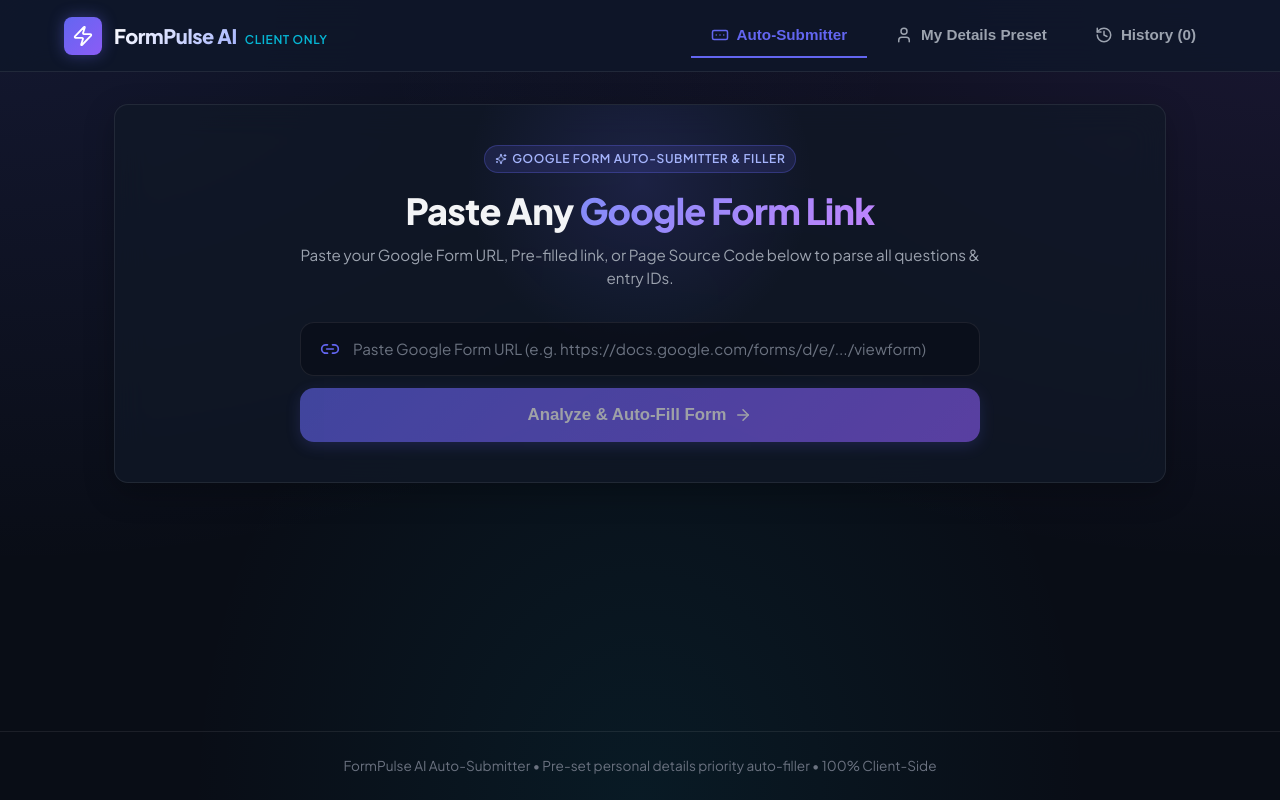
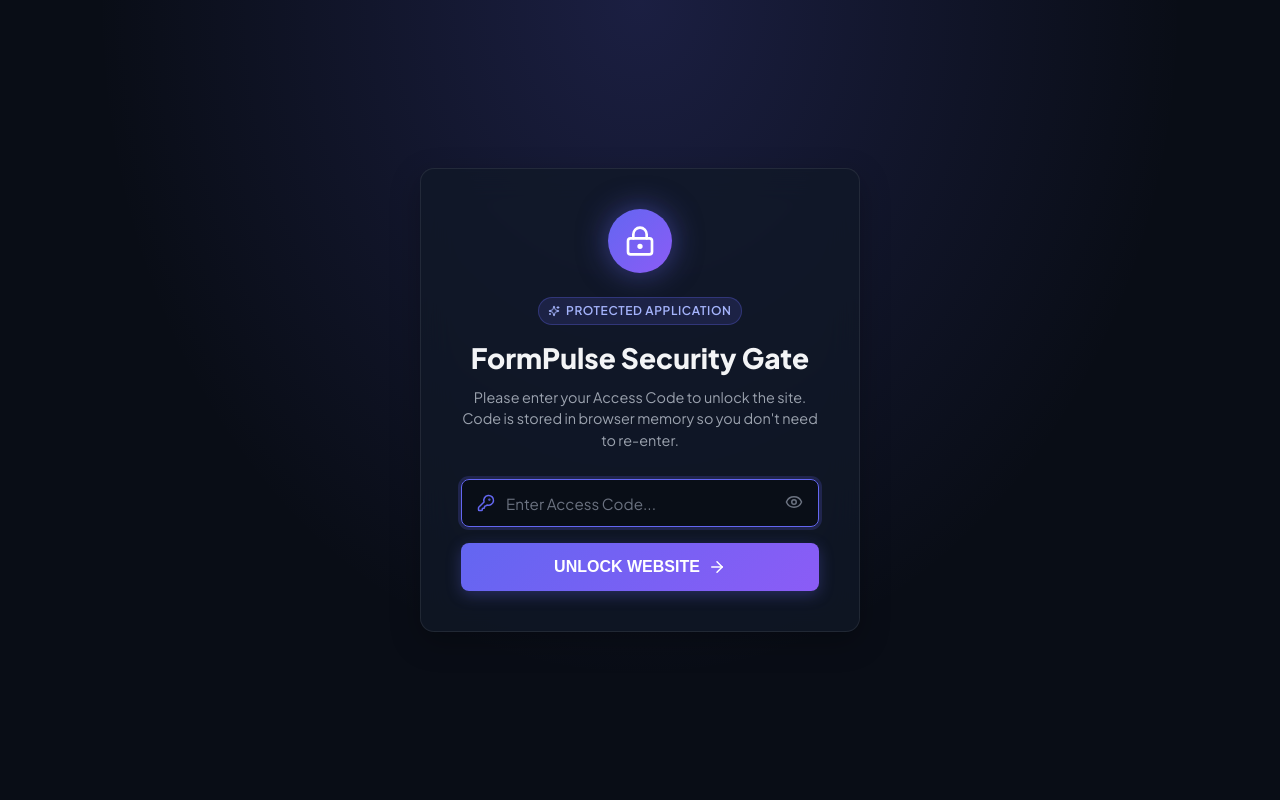
Before and after one commit to amarlovetips/googleformauto, a React (Vite) app: page / in a window 1280 px wide. Built offline with nearby package versions, Linux system fonts and the light colour scheme; the HTML template or start-up script is replaced by a standard one.

Commit message:
Add full site Access Code protection (I love Earntap) with browser localStorage persistence

```diff
--- a/src/App.jsx
+++ b/src/App.jsx
@@ -1,11 +1,12 @@
 import React, { useState, useEffect } from 'react';
-import { Sparkles, User, History, Zap, FormInput, Plus, Trash2, Sliders, CheckCircle2 } from 'lucide-react';
+import { Sparkles, User, History, Zap, FormInput, Lock } from 'lucide-react';
 
 import FormParser from './components/FormParser';
 import UserPreset from './components/UserPreset';
 import FieldMapper from './components/FieldMapper';
 import Submitter from './components/Submitter';
 import HistoryLog from './components/HistoryLog';
+import AccessGate from './components/AccessGate';
 
 import { loadUserPreset, loadSubmissionHistory, clearSubmissionHistory, DEFAULT_PRESET } from './utils/storage';
 import { generateFieldValue } from './utils/formUtils';
@@ -27,7 +28,6 @@
     setHistoryList(loadSubmissionHistory());
   }, []);
 
-  // Helper to re-populate all fields based on current preset and parsed form schema
   const fillFieldsForSchema = (schema, preset) => {
     if (!schema || !schema.fields) return {};
     const newValues = {};
@@ -37,7 +37,6 @@
     return newValues;
   };
 
-  // Called when user inputs/pastes a Google Form URL
   const handleParseForm = async (formUrl) => {
     setIsLoadingForm(true);
     setParseError(null);
@@ -54,7 +53,6 @@
     }
   };
 
-  // Handle individual field value edits by user
   const handleFieldValueChange = (entryId, newValue) => {
     setFieldValues(prev => ({
       ...prev,
@@ -67,14 +65,12 @@
     }));
   };
 
-  // Re-run auto fill for all fields
   const handleRegenerateAll = () => {
     if (parsedForm) {
       setFieldValues(fillFieldsForSchema(parsedForm, userPreset));
     }
   };
 
-  // When user updates preset profile
   const handleUpdatePreset = (newPreset) => {
     setUserPreset(newPreset);
     if (parsedForm) {
@@ -82,7 +78,6 @@
     }
   };
 
-  // Clear history handler
   const handleClearHistory = () => {
     if (window.confirm('Clear all submission history logs?')) {
       const updated = clearSubmissionHistory();
@@ -90,45 +85,19 @@
     }
   };
 
-  // Called after a submission completes
   const handleSubmissionComplete = () => {
     setHistoryList(loadSubmissionHistory());
   };
 
-  // Create manual form schema if URL fetch fails or user wants custom entries
-  const handleCreateManualForm = () => {
-    const manualSchema = {
-      formTitle: 'Custom Google Form',
-      formDescription: 'Manually specified entry fields',
-      formUrl: '',
-      submitUrl: 'https://docs.google.com/forms/d/e/YOUR_FORM_ID/formResponse',
-      formId: 'YOUR_FORM_ID',
-      fields: [
-        {
-          id: '1',
-          entryId: 'entry.1000001',
-          title: 'Full Name',
-          description: '',
-          type: 'short_text',
-          required: true,
-          choices: []
-        },
-        {
-          id: '2',
-          entryId: 'entry.1000002',
-          title: 'Email Address',
-          description: '',
-          type: 'short_text',
-          required: true,
-          choices: []
+  const handleLockOut = () => {
+    if (window.confirm('Lock site and remove saved access code from this browser?')) {
+      localStorage.removeItem('formpulse_access_code');
+      window.location.reload();
     }
-      ]
-    };
-    setParsedForm(manualSchema);
-    setFieldValues(fillFieldsForSchema(manualSchema, userPreset));
   };
 
   return (
+    <AccessGate>
       <div style={{ minHeight: '100vh', display: 'flex', flexDirection: 'column' }}>
 
         {/* Top Glass Navigation Bar */}
@@ -152,7 +121,7 @@
                   FormPulse AI
                 </span>
                 <span style={{ fontSize: '0.75rem', color: 'var(--accent-cyan)', marginLeft: '0.5rem', fontWeight: '600', textTransform: 'uppercase', letterSpacing: '0.05em' }}>
-                CLIENT ONLY
+                  PROTECTED
                 </span>
               </div>
             </div>
@@ -176,6 +145,27 @@
                 onClick={() => setActiveTab('history')}
               >
                 <History size={18} /> History ({historyList.length})
+              </button>
+
+              <button
+                type="button"
+                onClick={handleLockOut}
+                title="Lock Site Security"
+                style={{
+                  background: 'rgba(244, 63, 94, 0.1)',
+                  border: '1px solid rgba(244, 63, 94, 0.3)',
+                  color: 'var(--accent-rose)',
+                  padding: '0.5rem 0.75rem',
+                  borderRadius: 'var(--radius-sm)',
+                  cursor: 'pointer',
+                  display: 'flex',
+                  alignItems: 'center',
+                  gap: '0.35rem',
+                  fontSize: '0.8rem',
+                  marginLeft: '0.5rem'
+                }}
+              >
+                <Lock size={14} /> Lock Site
               </button>
             </nav>
           </div>
@@ -233,8 +223,9 @@
 
         {/* Footer */}
         <footer style={{ borderTop: '1px solid var(--border-color)', padding: '1.5rem', textAlign: 'center', fontSize: '0.85rem', color: 'var(--text-dim)' }}>
-        FormPulse AI Auto-Submitter &bull; Pre-set personal details priority auto-filler &bull; 100% Client-Side
+          FormPulse AI Auto-Submitter &bull; Protected Access &bull; 100% Client-Side
         </footer>
       </div>
+    </AccessGate>
   );
 }
--- /dev/null
+++ b/src/components/AccessGate.jsx
@@ -0,0 +1,149 @@
+import React, { useState, useEffect } from 'react';
+import { Lock, KeyRound, ArrowRight, ShieldAlert, Sparkles, Eye, EyeOff, LockKeyhole } from 'lucide-react';
+
+const ACCESS_CODE_TARGET = 'I love Earntap';
+const AUTH_STORAGE_KEY = 'formpulse_access_code';
+
+export default function AccessGate({ children }) {
+  const [isAuthenticated, setIsAuthenticated] = useState(false);
+  const [inputCode, setInputCode] = useState('');
+  const [showPassword, setShowPassword] = useState(false);
+  const [errorMsg, setErrorMsg] = useState(null);
+  const [isChecking, setIsChecking] = useState(true);
+
+  useEffect(() => {
+    // Check if access code is already stored in browser
+    const stored = localStorage.getItem(AUTH_STORAGE_KEY);
+    if (stored && stored.trim().toLowerCase() === ACCESS_CODE_TARGET.toLowerCase()) {
+      setIsAuthenticated(true);
+    }
+    setIsChecking(false);
+  }, []);
+
+  const handleUnlock = (e) => {
+    e.preventDefault();
+    if (!inputCode.trim()) return;
+
+    if (inputCode.trim().toLowerCase() === ACCESS_CODE_TARGET.toLowerCase()) {
+      localStorage.setItem(AUTH_STORAGE_KEY, ACCESS_CODE_TARGET);
+      setIsAuthenticated(true);
+      setErrorMsg(null);
+    } else {
+      setErrorMsg('Invalid Access Code! Please enter the correct code to enter.');
+    }
+  };
+
+  const handleLockSite = () => {
+    localStorage.removeItem(AUTH_STORAGE_KEY);
+    setIsAuthenticated(false);
+    setInputCode('');
+  };
+
+  if (isChecking) {
+    return (
+      <div style={{ minHeight: '100vh', display: 'flex', alignItems: 'center', justifyContent: 'center', background: 'var(--bg-dark)' }}>
+        <div style={{ color: 'var(--text-muted)', fontSize: '0.9rem' }}>Verifying Security Access...</div>
+      </div>
+    );
+  }
+
+  // Render Lock Screen if not authenticated
+  if (!isAuthenticated) {
+    return (
+      <div style={{
+        minHeight: '100vh',
+        display: 'flex',
+        alignItems: 'center',
+        justifyContent: 'center',
+        padding: '1.5rem',
+        background: 'var(--bg-dark)',
+        backgroundImage: 'radial-gradient(at 50% 0%, rgba(99, 102, 241, 0.2) 0px, transparent 60%)'
+      }}>
+        <div className="glass-card" style={{ maxWidth: '440px', width: '100%', padding: '2.5rem', textAlign: 'center', position: 'relative', overflow: 'hidden' }}>
+
+          {/* Glowing Lock Icon Header */}
+          <div style={{
+            width: '64px',
+            height: '64px',
+            borderRadius: '50%',
+            background: 'linear-gradient(135deg, var(--primary) 0%, var(--secondary) 100%)',
+            display: 'flex',
+            alignItems: 'center',
+            justifyContent: 'center',
+            margin: '0 auto 1.5rem',
+            boxShadow: '0 0 30px rgba(99, 102, 241, 0.5)'
+          }}>
+            <LockKeyhole size={32} style={{ color: '#fff' }} />
+          </div>
+
+          <div className="badge badge-indigo" style={{ marginBottom: '0.75rem' }}>
+            <Sparkles size={12} /> Protected Application
+          </div>
+
+          <h1 style={{ fontSize: '1.75rem', fontWeight: '800', marginBottom: '0.5rem' }}>
+            FormPulse Security Gate
+          </h1>
+
+          <p style={{ color: 'var(--text-muted)', fontSize: '0.9rem', marginBottom: '1.75rem', lineHeight: '1.5' }}>
+            Please enter your Access Code to unlock the site. Code is stored in browser memory so you don't need to re-enter.
+          </p>
+
+          <form onSubmit={handleUnlock} style={{ display: 'flex', flexDirection: 'column', gap: '1rem' }}>
+            <div style={{ position: 'relative', display: 'flex', alignItems: 'center' }}>
+              <KeyRound style={{ position: 'absolute', left: '1rem', color: 'var(--primary)' }} size={18} />
+
+              <input
+                type={showPassword ? 'text' : 'password'}
+                className="input-control"
+                style={{ paddingLeft: '2.75rem', paddingRight: '2.75rem', height: '48px', fontSize: '0.95rem' }}
+                placeholder="Enter Access Code..."
+                value={inputCode}
+                onChange={(e) => setInputCode(e.target.value)}
+                autoFocus
+                required
+              />
+
+              <button
+                type="button"
+                onClick={() => setShowPassword(!showPassword)}
+                style={{ position: 'absolute', right: '1rem', background: 'none', border: 'none', color: 'var(--text-dim)', cursor: 'pointer' }}
+              >
+                {showPassword ? <EyeOff size={18} /> : <Eye size={18} />}
+              </button>
+            </div>
+
+            <button
+              type="submit"
+              className="btn-primary"
+              style={{ height: '48px', justifyContent: 'center', fontSize: '1rem' }}
+            >
+              UNLOCK WEBSITE <ArrowRight size={18} />
+            </button>
+          </form>
+
+          {errorMsg && (
+            <div style={{
+              marginTop: '1.25rem',
+              padding: '0.85rem',
+              background: 'rgba(244, 63, 94, 0.12)',
+              border: '1px solid rgba(244, 63, 94, 0.35)',
+              borderRadius: 'var(--radius-sm)',
+              color: '#fda4af',
+              fontSize: '0.85rem',
+              display: 'flex',
+              alignItems: 'center',
+              gap: '0.5rem',
+              textAlign: 'left'
+            }}>
+              <ShieldAlert size={18} style={{ flexShrink: 0, color: 'var(--accent-rose)' }} />
+              <div>{errorMsg}</div>
+            </div>
+          )}
+        </div>
+      </div>
+    );
+  }
+
+  // Pass lock handler down if needed
+  return children;
+}
```
Lines whose indentation alone changed are shown as unchanged.
